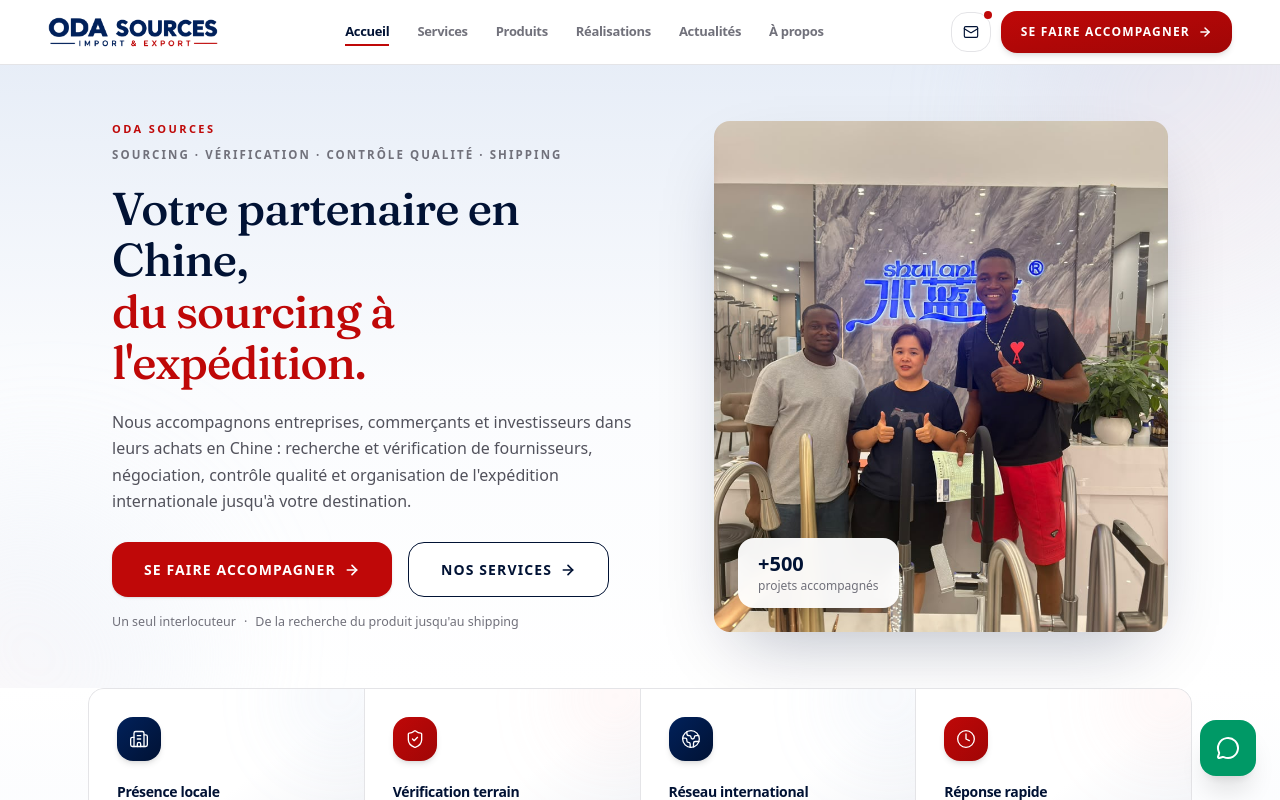
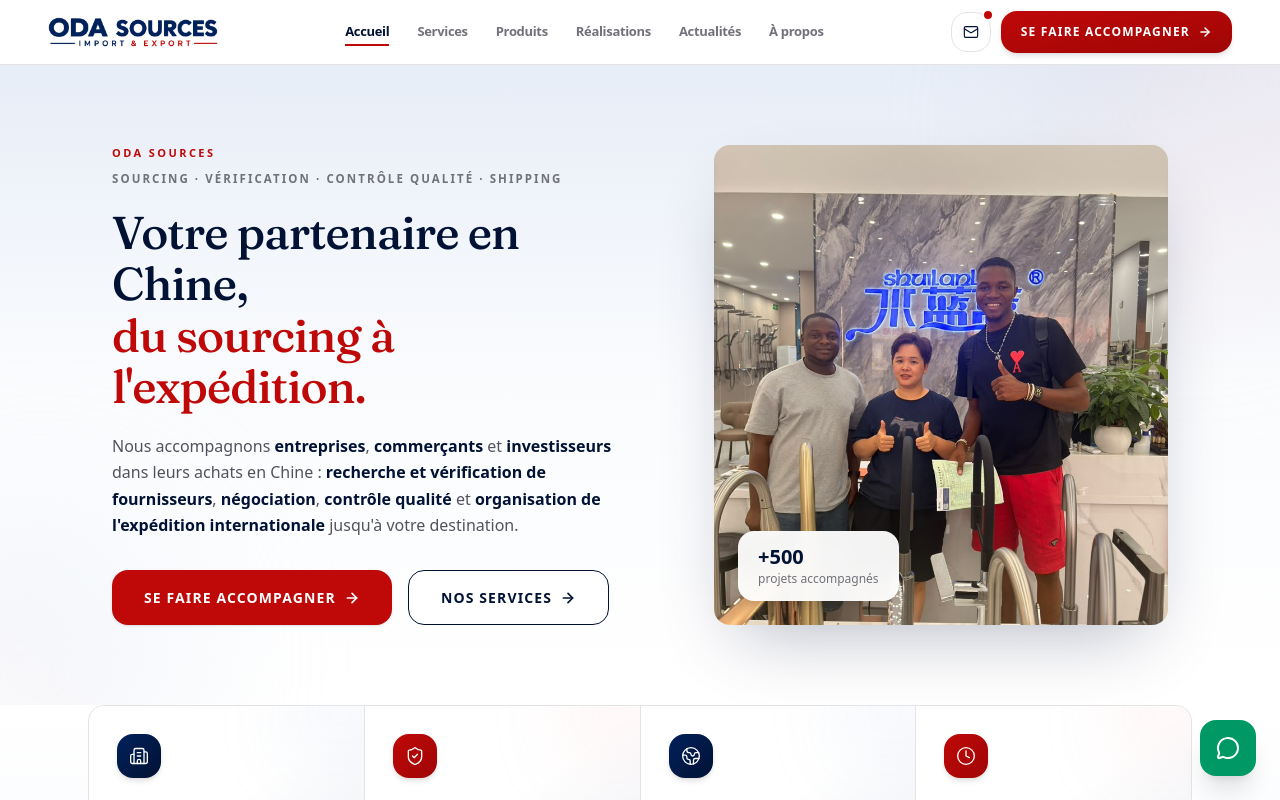
Before and after one commit to PATAWALA/ODA-EXPRESS, a Next.js app: page / in a window 1280 px wide. Shown: the top 800 px of the page. Built offline with nearby package versions, Linux system fonts and the light colour scheme; no server answers.

Commit message:
0894 update

```diff
--- a/src/components/sections/Hero.tsx
+++ b/src/components/sections/Hero.tsx
@@ -44,7 +44,7 @@ export default function Hero() {
       />
 
       <div className="relative mx-auto w-full max-w-[1440px] px-8 sm:px-12 lg:px-20 xl:px-28">
-        <div className="grid gap-10 py-10 sm:py-12 lg:grid-cols-[1.15fr_1fr] lg:items-stretch lg:gap-20 lg:py-14">
+        <div className="grid gap-10 py-14 sm:py-16 lg:grid-cols-[1.15fr_1fr] lg:items-stretch lg:gap-20 lg:py-20">
           {/* Colonne texte */}
           <div className="order-1 flex flex-col justify-center">
             <p className="text-[11px] font-bold uppercase tracking-[0.22em] text-express-600">
@@ -69,13 +69,28 @@ export default function Hero() {
             </h1>
 
             <p className="mt-5 max-w-2xl text-[15px] leading-[1.65] text-zinc-600 sm:text-[16px]">
-              Nous accompagnons entreprises, commerçants et investisseurs dans
-              leurs achats en Chine : recherche et vérification de
-              fournisseurs, négociation, contrôle qualité et organisation de
-              l&apos;expédition internationale jusqu&apos;à votre destination.
+              Nous accompagnons{" "}
+              <span className="font-semibold text-navy-900">entreprises</span>,{" "}
+              <span className="font-semibold text-navy-900">commerçants</span>{" "}
+              et{" "}
+              <span className="font-semibold text-navy-900">investisseurs</span>{" "}
+              dans leurs achats en Chine :{" "}
+              <span className="font-semibold text-navy-900">
+                recherche et vérification de fournisseurs
+              </span>
+              ,{" "}
+              <span className="font-semibold text-navy-900">négociation</span>,{" "}
+              <span className="font-semibold text-navy-900">
+                contrôle qualité
+              </span>{" "}
+              et{" "}
+              <span className="font-semibold text-navy-900">
+                organisation de l&apos;expédition internationale
+              </span>{" "}
+              jusqu&apos;à votre destination.
             </p>
 
-            <div className="mt-7">
+            <div className="mt-8">
               <div className="flex flex-col gap-3 sm:flex-row sm:gap-4">
                 <ButtonLink
                   href="/contact"
@@ -103,18 +118,12 @@ export default function Hero() {
                   />
                 </ButtonLink>
               </div>
-
-              <p className="mt-4 flex flex-col items-center gap-1.5 text-[12.5px] text-zinc-500 sm:flex-row sm:justify-start sm:gap-0">
-                <span>Un seul interlocuteur</span>
-                <span className="hidden px-2 sm:inline">·</span>
-                <span>De la recherche du produit jusqu&apos;au shipping</span>
-              </p>
             </div>
           </div>
 
           {/* Colonne image */}
           <div className="relative order-2">
-            <div className="relative h-full min-h-[320px] overflow-hidden rounded-2xl shadow-[0_30px_70px_-25px_rgba(1,18,52,0.3)]">
+            <div className="relative h-full min-h-[380px] overflow-hidden rounded-2xl shadow-[0_30px_70px_-25px_rgba(1,18,52,0.3)]">
               {IMAGES.map((src, index) => (
                 // eslint-disable-next-line @next/next/no-img-element
                 <img
```
